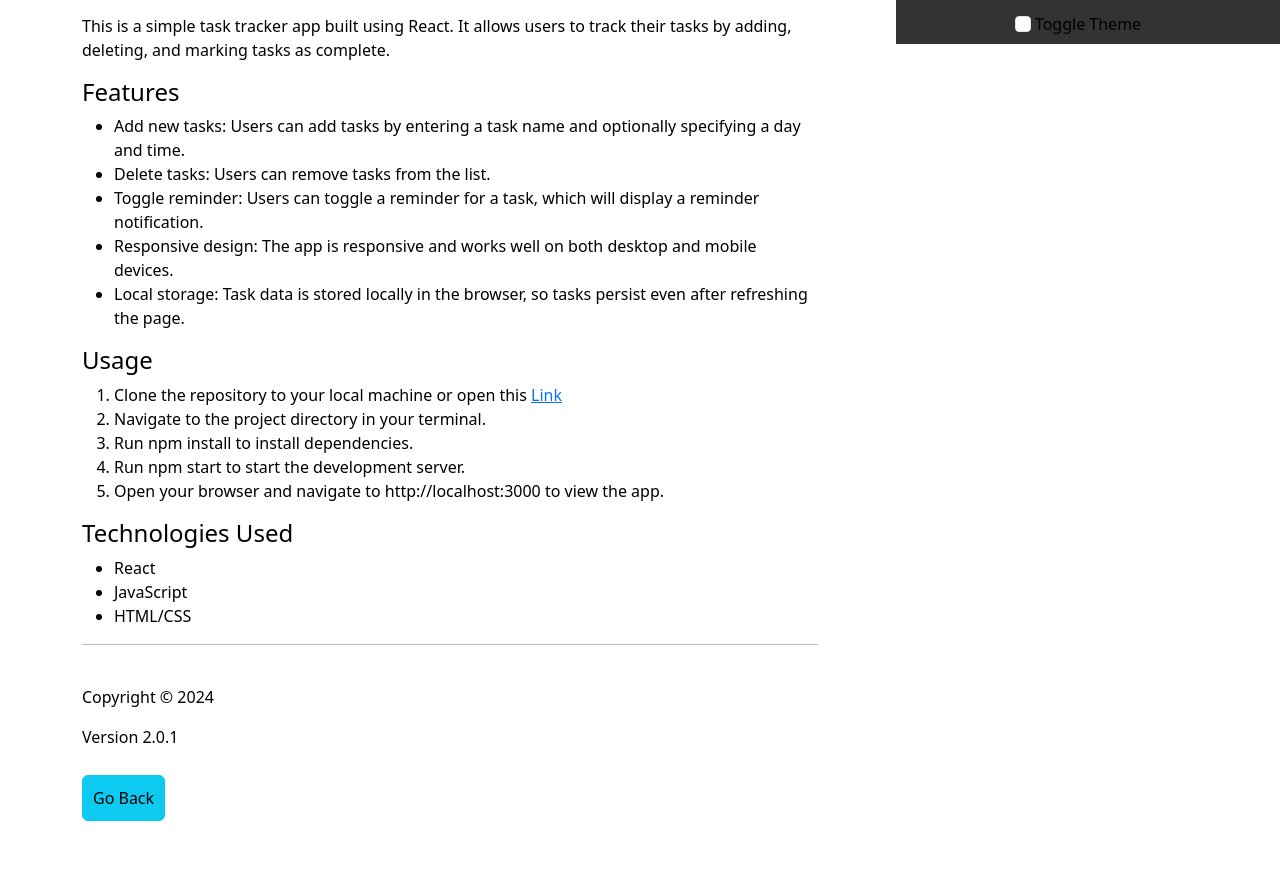
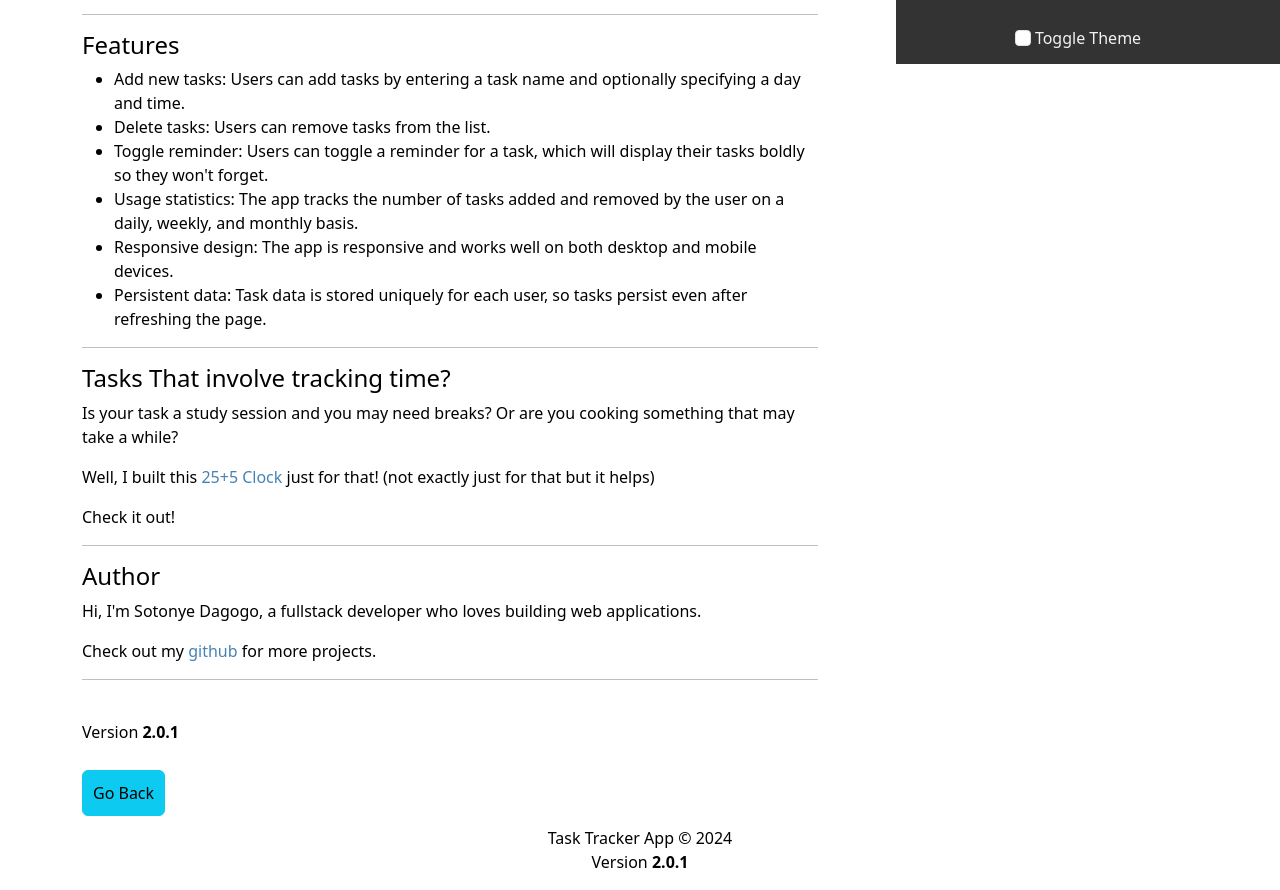
Before and after one commit to Sotonye0808/task-tracker-frontend, a React (Create React App) app: page /about in a window 1280 px wide. Shown: the part 220-1110 px from the top of the page. Before the commit the page ends 1051 px from the top, so only its background shows below. Built offline with nearby package versions, Linux system fonts and the light colour scheme; no server answers.

Commit message:
On branch main  Changes to be committed: 	modified:   README.md 	modified:   public/index.html 	modified:   src/App.css 	modified:   src/App.js 	modified:   src/components/About.js 	modified:   src/components/ThemeToggle.js

```diff
--- a/public/index.html
+++ b/public/index.html
@@ -24,5 +24,4 @@
     <noscript>You need to enable JavaScript to run this app.</noscript>
     <div id="root" class="root light-mode"></div>
   </body>
-  </script>
 </html>
--- a/src/App.css
+++ b/src/App.css
@@ -73,7 +73,7 @@ body.dark-mode, .root.dark-mode {
   text-align: center;
 }
 
-.navbar a{
+.navbar a, .navbar li label{
   float: left;
   display: block;
   width: 100%;
@@ -81,9 +81,39 @@ body.dark-mode, .root.dark-mode {
   text-align: center;
   padding: 14px 16px;
   text-decoration: none;
+  margin-bottom: 0;
 }
 
 .navbar a:hover{
   background-color: #ddd;
   color: black;
 }
+
+.navbar li label:hover{
+  cursor: pointer;
+}
+
+.footer {
+  left: 0;
+  bottom: 0;
+  width: 100%;
+  text-align: center;
+}
+
+p a{
+  color: steelblue;
+  text-decoration: none;
+  border-color: transparent;
+}
+
+p a:hover{
+  color: steelblue;
+  text-decoration: none;
+  border: 1px solid;
+  padding: 0.05em;
+}
+
+p a:visited{
+  color: maroon;
+  text-decoration: none;
+}
--- a/src/App.js
+++ b/src/App.js
@@ -13,14 +13,21 @@ import './App.css';
 function App() {
   const [tasks, setTasks] = useState([]);
   const [tasksAdded, setTasksAdded] = useState(0);
-  const [tasksRemoved, setTasksRemoved] = useState(0);
-  const [theme, setTheme] = useState('light');
+  const [tasksRemoved, setTasksRemoved] = useState(0);const [theme, setTheme] = useState('light');
 
   const toggleTheme = () => {
     setTheme(theme === 'light' ? 'dark' : 'light');
   };
 
   useEffect(() => {
+    const savedTheme = localStorage.getItem('theme');
+    if (savedTheme) {
+      setTheme(savedTheme);
+    }
+  }, []);
+
+  useEffect(() => {
+    localStorage.setItem('theme', theme);
     document.body.className = `${theme}-mode`;
     document.getElementById('root').className = `${theme}-mode`;
   }, [theme]);
@@ -70,6 +77,8 @@ function App() {
       if (!responseStats.ok) {
         throw new Error('Failed to update user stats');
       }
+      //fetch updated tasks
+      fetchTasks();
     } catch (error) {
       console.error('Error adding task:', error);
     }
@@ -98,6 +107,8 @@ function App() {
       if (!responseStats.ok) {
         throw new Error('Failed to update user stats');
       }
+      //fetch updated tasks
+      fetchTasks();
     } catch (error) {
       console.error('Error removing task:', error);
     }
@@ -108,6 +119,7 @@ function App() {
   };
 
   return (
+    <div >
       <Router>
         <Container className={`mt-4 ${theme}-mode`}>
           <Row>
@@ -115,7 +127,8 @@ function App() {
               <h1>TASK TRACKER</h1>
               <br />
               <Routes>
-              <Route exact path="/" element={<TaskList tasks={tasks} onRemove={handleRemoveTask} />} />
+                <Route  path="/task-tracker-app" element={<TaskList tasks={tasks} onRemove={handleRemoveTask} />} />
+                <Route  path="/" element={<TaskList tasks={tasks} onRemove={handleRemoveTask} />} />
                 <Route path="/about" element={<About />} />
                 <Route
                   path="/stats"
@@ -151,6 +164,13 @@ function App() {
             </Button>
         </Container>
       </Router>
+      <div className='footer'>
+            <p>Task Tracker App &copy; {new Date().getFullYear()}
+            <br />
+            Version <strong>2.0.1</strong></p>
+
+      </div>
+    </div>
   );
 }
 
--- a/src/components/About.js
+++ b/src/components/About.js
@@ -6,41 +6,29 @@ const About = () => {
     <div>
       <br />
         <h3>Track Your Tasks</h3>
-
-        <p>This is a very crude version of this application. Unusual behaviour may be observed and design is rather lazy. A much updated version is to be released soon!</p>
-
-
-        <p>This is a simple task tracker app built using React. It allows users to track their tasks by adding, deleting, and marking tasks as complete.</p>
-
+        <p>This is a simple task tracker app built using React. It allows users to track their tasks by adding and deleting them and also tracking their usage statistics.</p>
+        <hr />
         <h4>Features</h4>
         <ul>
           <li>Add new tasks: Users can add tasks by entering a task name and optionally specifying a day and time.</li>
             <li>Delete tasks: Users can remove tasks from the list.</li>
-            <li>Toggle reminder: Users can toggle a reminder for a task, which will display a reminder notification.
+            <li>Toggle reminder: Users can toggle a reminder for a task, which will display their tasks boldly so they won't forget.
           </li>
+          <li>Usage statistics: The app tracks the number of tasks added and removed by the user on a daily, weekly, and monthly basis.</li>
           <li>Responsive design: The app is responsive and works well on both desktop and mobile devices.</li>
-          <li>Local storage: Task data is stored locally in the browser, so tasks persist even after refreshing the page.</li>
-
-        </ul>
-        <h4>Usage</h4>
-        <ol>
-          <li>Clone the repository to your local machine or open this <a href="https://sotonye0808.github.io/task-tracker">Link</a> </li>
-          <li>Navigate to the project directory in your terminal.</li>
-          <li>Run npm install to install dependencies.</li>
-          <li>Run npm start to start the development server.</li>
-          <li>Open your browser and navigate to http://localhost:3000 to view the app.</li>
-        </ol>
-
-        <h4>Technologies Used</h4>
-        <ul>
-          <li>React</li>
-          <li>JavaScript</li>
-          <li>HTML/CSS</li>
+          <li>Persistent data: Task data is stored uniquely for each user, so tasks persist even after refreshing the page.</li>
         </ul>
         <hr />
-        <br />
-
-        <p>Copyright © 2024</p><p>Version 2.0.1</p>
+        <h4>Tasks That involve tracking time?</h4>
+        <p>Is your task a study session and you may need breaks? Or are you cooking something that may take a while?</p>
+        <p>Well, I built this <a href="https://sotonye0808.github.io/js-clock">25+5 Clock</a> just for that! (not exactly just for that but it helps)</p>
+        <p>Check it out!</p>
+        <hr />
+        <h4>Author</h4>
+        <p>Hi, I'm Sotonye Dagogo, a fullstack developer who loves building web applications.</p>
+        <p>Check out my <a href="https://github.com/Sotonye0808">github</a> for more projects.</p>
+        <hr />
+        <br /><p>Version <strong>2.0.1</strong></p>
     </div>
   );
 };
--- a/src/components/ThemeToggle.js
+++ b/src/components/ThemeToggle.js
@@ -1,13 +1,12 @@
+//ThemeToggle.js
 import React from 'react';
 
 const ThemeToggle = ({ toggleTheme }) => {
     return (
-        <div>
             <label>
                 <input type="checkbox" className='form-check-input' onChange={toggleTheme} />
                 Toggle Theme
             </label>
-        </div>
     );
 };
 
```
Also changed, not shown: 1 other file (tests, documents, lock files or other folders). Lines whose indentation alone changed are shown as unchanged.
